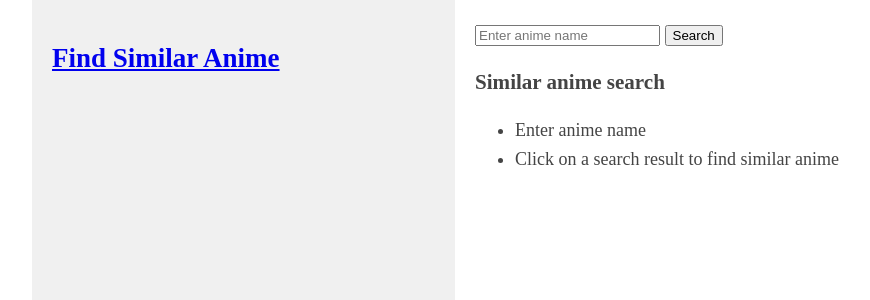
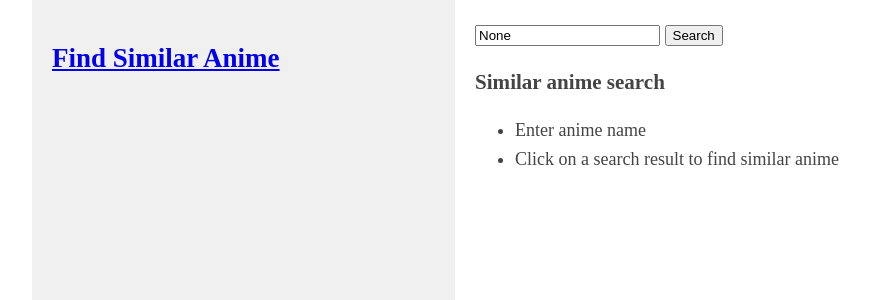
Before and after one commit to dokumor8/anime-embeddings, a Flask app: page /r in a window 1280 px wide. Shown: the part 40-340 px from the top of the page, without its empty margins (108-978 px from the left). Run offline with Flask 3, Linux system fonts and the light colour scheme; parts of the project's set-up code (start-up, migrations or seed data) failed here and were passed over.

Commit message:
Keep search string

```diff
--- a/app/app.py
+++ b/app/app.py
@@ -172,7 +172,7 @@
         result = cursor.fetchone()
         if result:
             input_ids.append(result)
-    return render_template("search.html.j2", results=results, input_ids=input_ids)
+    return render_template("search.html.j2", results=results, input_ids=input_ids, search_string=search_string)
 
 
 @app.route("/")
--- a/app/templates/search.html.j2
+++ b/app/templates/search.html.j2
@@ -136,7 +136,7 @@
       <div class="content">
         <!-- Your search bar and other content goes here -->
         <form action="/r" method="GET" autocomplete="off">
-          <input name="search" type="search"  placeholder="Enter anime name">
+          <input name="search" type="search" value="{{search_string}}"  placeholder="Enter anime name">
           <input type="submit" value="Search">
         </form>
         <h3>
```
